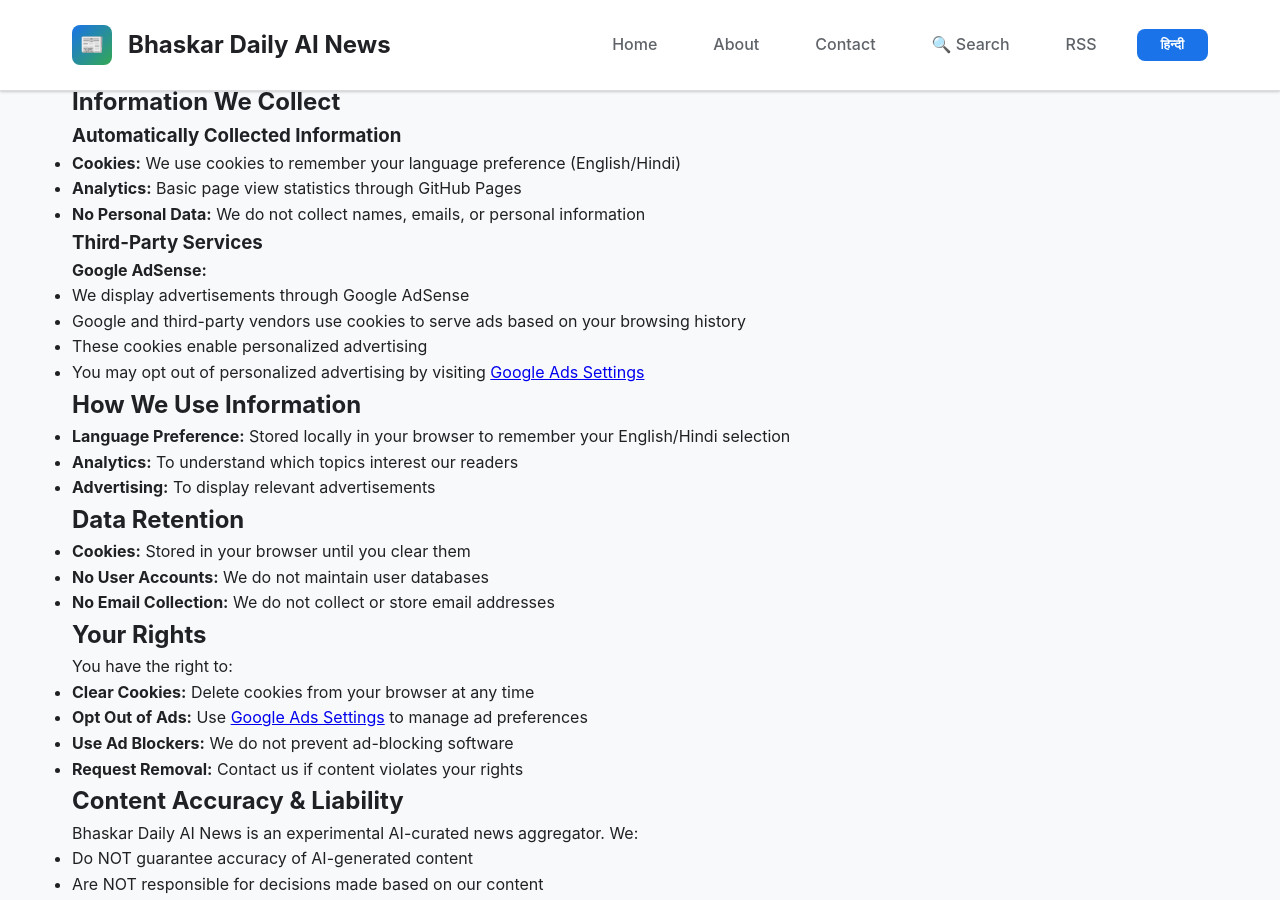
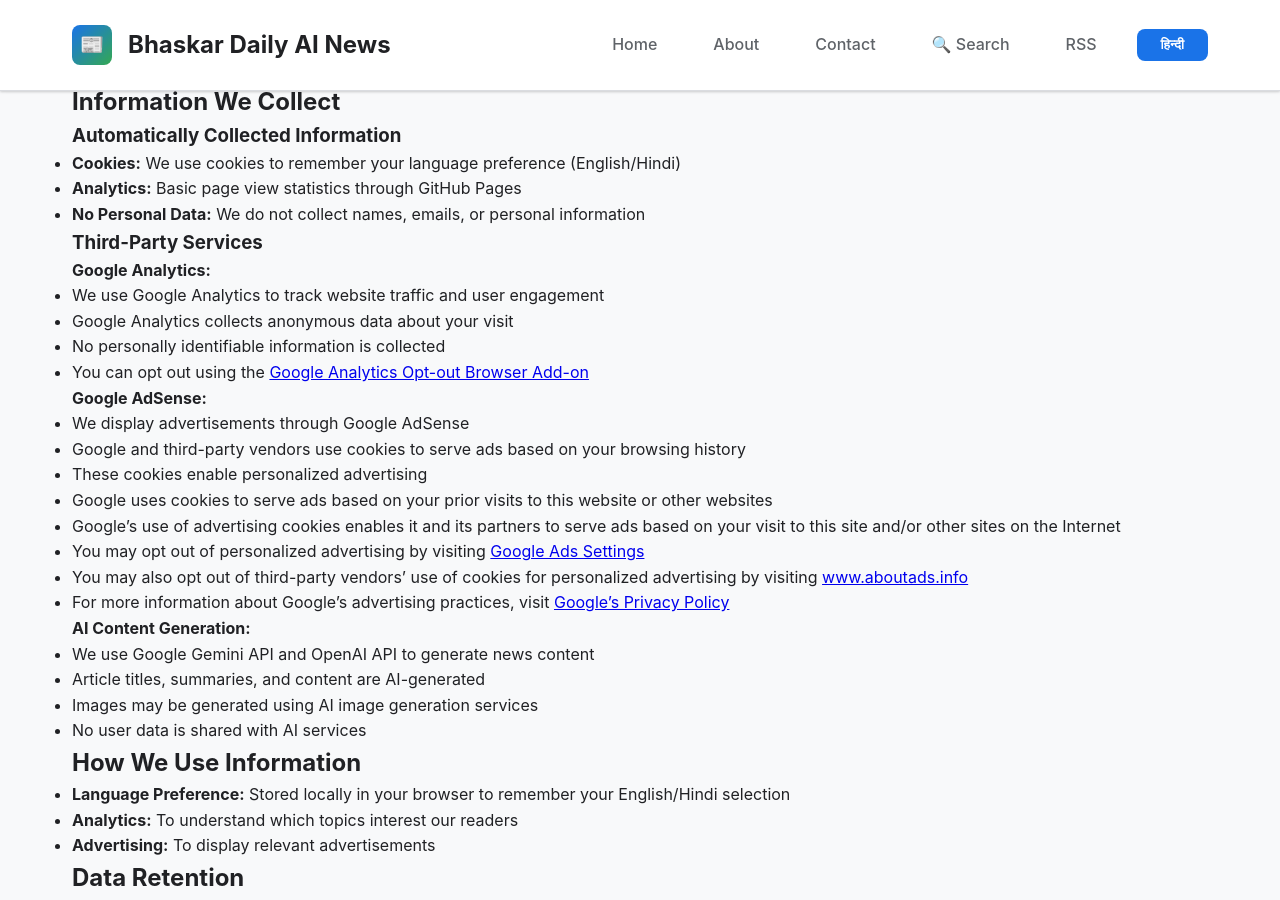
Before and after one commit to kundan007b/bhaskar-daily-ai-news, a Jekyll site: the page built from pages/privacy-policy.md, in a window 1280 px wide and 900 px high, scrolled down 472 px. Built offline with Jekyll 4.4.1, drawn with Linux system fonts in a browser that asks for light colours.

Commit message:
fix: Enhance Privacy Policy and About page for AdSense compliance
- Added comprehensive Google Analytics disclosure
- Added detailed AdSense cookie and privacy policy
- Added third-party vendor opt-out information
- Updated About page to reflect hourly posting (120 posts/day)
- Changed 'No Ads' to 'Ad-Supported' messaging
- Added more transparency about AI content generation
- Improved compliance with AdSense program policies

```diff
--- a/pages/privacy-policy.md
+++ b/pages/privacy-policy.md
@@ -21,11 +21,27 @@
 
 ### Third-Party Services
 
+**Google Analytics:**
+- We use Google Analytics to track website traffic and user engagement
+- Google Analytics collects anonymous data about your visit
+- No personally identifiable information is collected
+- You can opt out using the [Google Analytics Opt-out Browser Add-on](https://tools.google.com/dlpage/gaoptout)
+
 **Google AdSense:**
 - We display advertisements through Google AdSense
 - Google and third-party vendors use cookies to serve ads based on your browsing history
 - These cookies enable personalized advertising
+- Google uses cookies to serve ads based on your prior visits to this website or other websites
+- Google's use of advertising cookies enables it and its partners to serve ads based on your visit to this site and/or other sites on the Internet
 - You may opt out of personalized advertising by visiting [Google Ads Settings](https://www.google.com/settings/ads)
+- You may also opt out of third-party vendors' use of cookies for personalized advertising by visiting [www.aboutads.info](http://www.aboutads.info/choices/)
+- For more information about Google's advertising practices, visit [Google's Privacy Policy](https://policies.google.com/privacy)
+
+**AI Content Generation:**
+- We use Google Gemini API and OpenAI API to generate news content
+- Article titles, summaries, and content are AI-generated
+- Images may be generated using AI image generation services
+- No user data is shared with AI services
 
 ## How We Use Information
 
```
Also changed, not shown: pages/about.md (+2 -2 lines).
